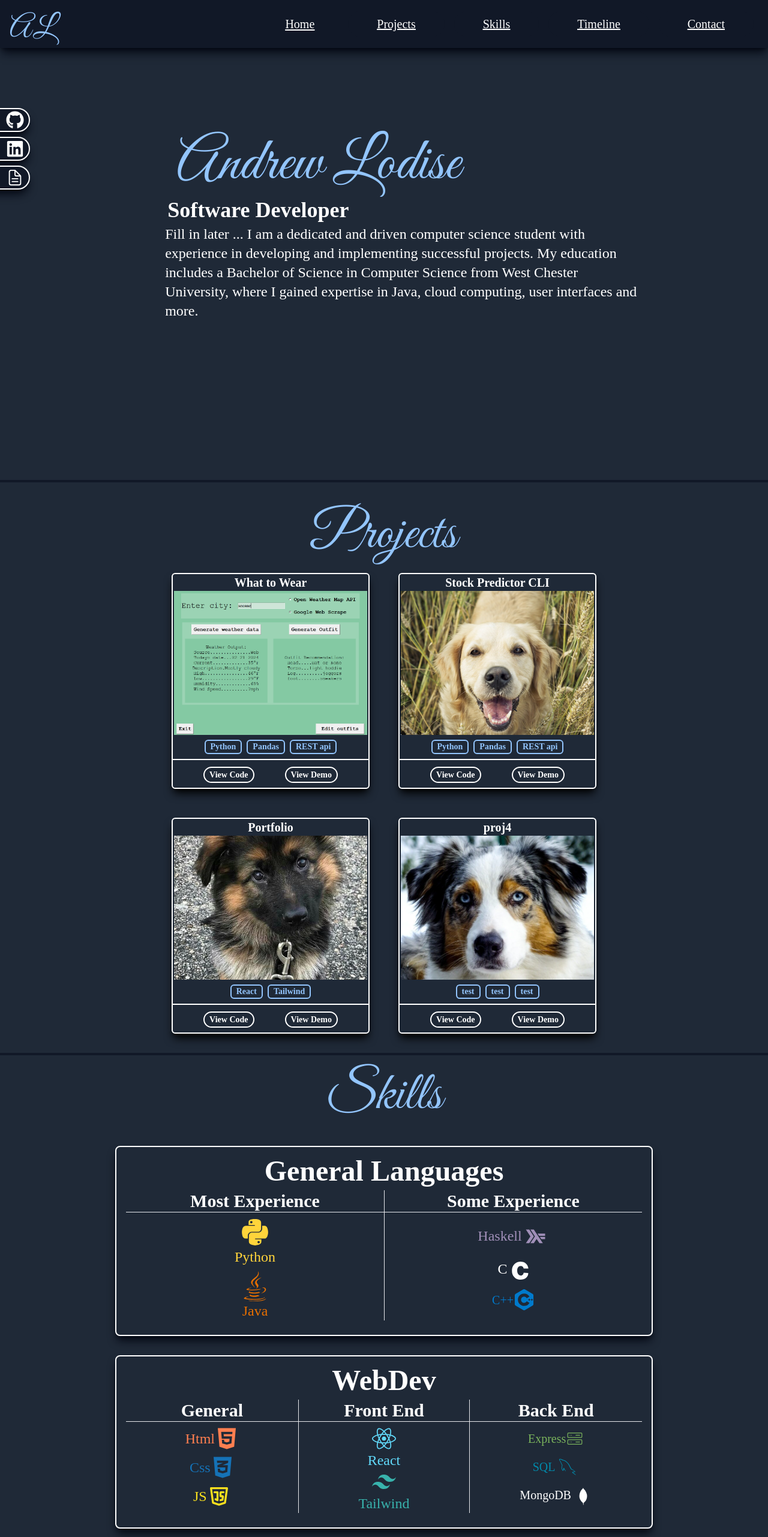
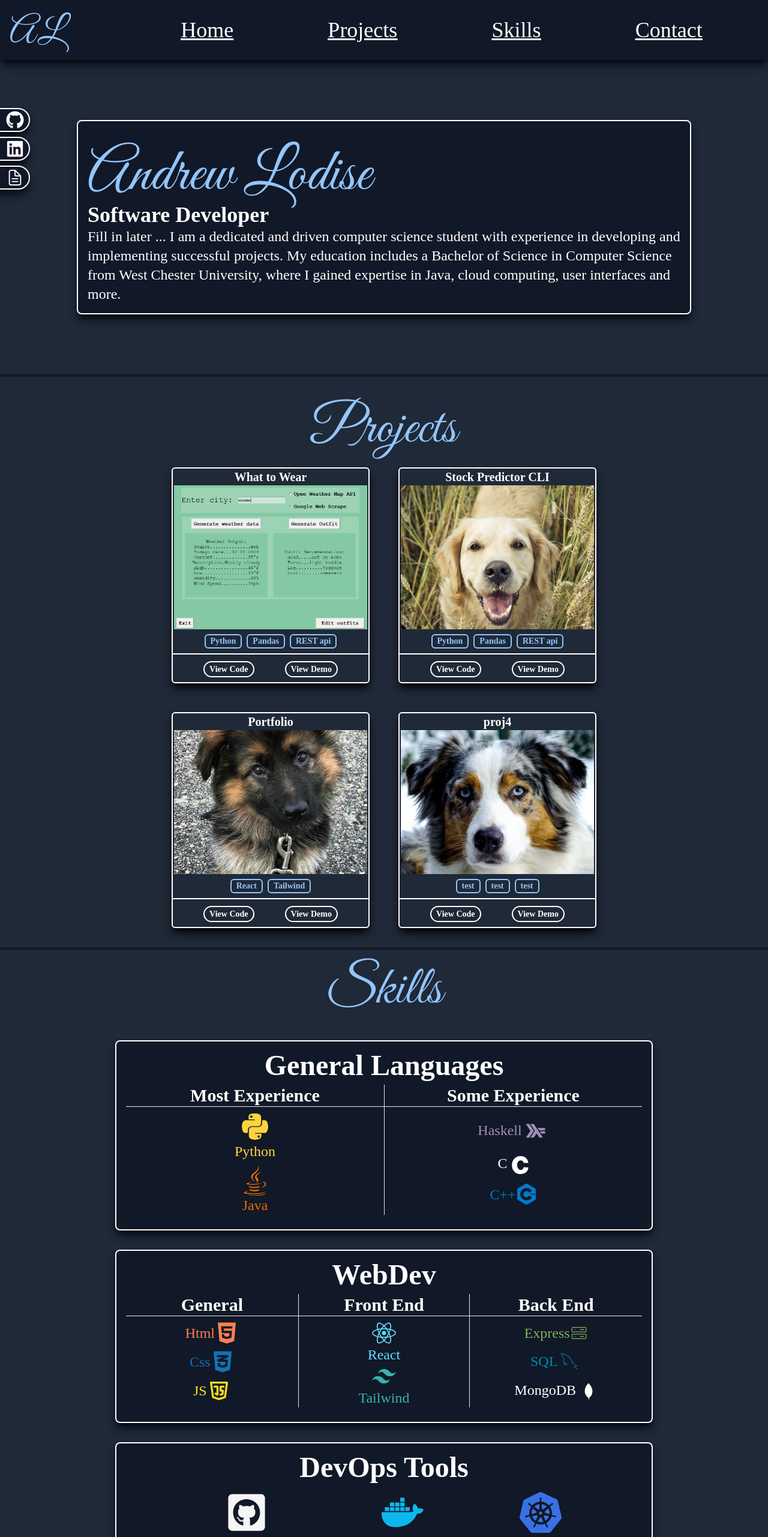
Before and after one commit to Andrew-Lodise/Portfolio, a React (Create React App) app: page / in a window 1280 px wide. Shown: the top 2562 px of the page at 60% size. Built offline with nearby package versions, Linux system fonts and the light colour scheme.

Commit message:
navbar size fixed and gave home page some depth

```diff
--- a/src/App.js
+++ b/src/App.js
@@ -2,7 +2,6 @@ import Navbar from "./components/navbar";
 import Home from "./components/Home";
 import Sidebar from "./components/Sidebar";
 import Projects from "./components/Projects";
-import Timeline from "./components/Timeline";
 import Skills from "./components/Skills";
 import Contact from "./components/Contact";
 
@@ -14,7 +13,6 @@ function App() {
       <Sidebar />
       <Projects />
       <Skills />
-      <Timeline />
       <Contact />
     </div>
   );
--- a/src/components/Contact.jsx
+++ b/src/components/Contact.jsx
@@ -15,7 +15,7 @@ const Contact = () => {
         bg-gray-800' >
             {/** centered content */}
             <div name='content div' className='bg-gray-900 px-10 rounded-lg mb-10 shadow-lg
-            shadow-black'>
+            shadow-black md:w-[60%] lg:w-[50%] lg:first-letter lg:max-w-[800px]'>
                 {/** form heading */}
                 <div className=' text-white text-3xl md:text-4xl lg:text-5xl pb-4 text-center
                 mt-12'>
--- a/src/components/Home.jsx
+++ b/src/components/Home.jsx
@@ -2,22 +2,22 @@ import React from 'react'
 
 const Home = () => {
   return (
-    <div name='home' className='w-full h-screen bg-gray-800'>
+    <div name='home' className='w-full h-auto bg-gray-800'>
       {/** container */}
-      <div className='mx-auto px-8 flex flex-col justify-center pt-[200px] '>
-        <div className='flex flex-col items-center h-full'>
+      <div className='flex flex-col items-center pt-[200px] pb-[100px] '>
+        <div className='flex flex-col p-4 border-2 border-white rounded-lg w-[80%]
+         h-full bg-gray-900 shadow-lg shadow-gray-950'>
           { /* Andrew Lodise */}
-          <div className=' flex flex-col w-screen items-left'>
-            <h1 className='text-[60px] md:text-[90px] lg:text-[100px] ml-[14%] md:ml-[23%] mb-[-30px]
-            md:mb-[-40px] font-greatVibes text-blue-300 min-w-[500px]'>
+          <div className=' flex flex-col items-left mb-[-30px]'>
+            <h1 className='text-[60px] md:text-[90px] lg:text-[100px]
+            font-greatVibes text-blue-300 min-w-[500px]'>
               Andrew Lodise
             </h1>
           </div>
 
           { /* about me section */}
-          <div className='flex flex-col top-[200px] items-left ml-[10%] md:ml-[20%] mr-[10%]
-          md:mr-[15%] lg:py-4'>
-            <p className='text-2xl md:text-4xl text-white font-bold p-1'>
+          <div className='flex flex-col top-[200px] items-left'>
+            <p className='text-2xl md:text-4xl text-white font-bold'>
               Software Developer
             </p>
             <p className='text-md md:text-lg lg:text-2xl text-white '>
--- a/src/components/Navbar.jsx
+++ b/src/components/Navbar.jsx
@@ -12,48 +12,41 @@ const Navbar = () => {
   return (
     <div>
       {/** navbar */}
-      <div className="fixed w-[100%] h-[80px] flex justify-between items-center p-4 bg-gray-900
-       text-white shadow-lg shadow-gray-950">
+      <div className="fixed w-[100%] h-[80px] flex justify-between items-center bg-gray-900
+       text-white shadow-lg shadow-gray-950 lg:h-[100px]">
         {/* logo */}
         <div className="flex h-[60px] w-[100px] cursor-default">
-          <h1 className='font-greatVibes text-[50px] text-blue-300'>
+          <h1 className='font-greatVibes text-[50px] lg:text-[60px] ml-4 lg:mt-[-10px] text-blue-300'>
           AL
           </h1>
         </div>
         {/* menu */}
-        <div>
-          <ul className='hidden md:flex'>
-            <li className='py-2 mx-5 lg:mx-12 m-2 text-xl text-white bg-gray-900
+        <div className='w-[85%]'>
+          <ul className='hidden md:flex w-full justify-evenly text-4xl'>
+            <li className='py-2 mx-5 lg:mx-12 m-2 text-white bg-gray-900
              cursor-pointer hover:border-blue-300 hover:text-blue-300 duration-200
-             underline-offset-2 underline hover:underline-offset-4 hover:scale-125 '>
+             underline-offset-2 underline hover:scale-125'>
               <Link to="home" spy={true} smooth={true} offset={-70} duration={500}>
                 Home
               </Link>
             </li>
-            <li className='py-2 px-5 lg:px-12 m-2 rounded-full text-xl text-white hover:
-            bg-gray-900 cursor-pointer hover:border-blue-300 hover:text-blue-300 duration-200
-             underline-offset-1 underline hover:underline-offset-8'>
-              <Link to="projects" spy={true} smooth={true} offset={-70} duration={500} >
+            <li className='py-2 mx-5 lg:mx-12 m-2 text-white bg-gray-900
+             cursor-pointer hover:border-blue-300 hover:text-blue-300 duration-200
+             underline-offset-2 underline hover:scale-125 '>
+              <Link to="projects" spy={true} smooth={true} offset={-78} duration={500} >
                 Projects
               </Link>
             </li>
-            <li className='py-2 px-5 lg:px-12 m-2 rounded-full text-xl text-white hover:
-            bg-gray-900 cursor-pointer hover:border-blue-300 hover:text-blue-300 duration-200
-             underline-offset-1 underline hover:underline-offset-8'>
-              <Link to="skills" spy={true} smooth={true} offset={-75} duration={500} >
+            <li className='py-2 mx-5 lg:mx-12 m-2 text-white bg-gray-900
+             cursor-pointer hover:border-blue-300 hover:text-blue-300 duration-200
+             underline-offset-2 underline hover:scale-125 '>
+              <Link to="skills" spy={true} smooth={true} offset={-95} duration={500} >
                 Skills
               </Link>
             </li>
-            <li className='py-2 px-5 lg:px-12 m-2 rounded-full text-xl text-white hover:
-            bg-gray-900 cursor-pointer hover:border-blue-300 hover:text-blue-300 duration-200
-             underline-offset-1 underline hover:underline-offset-8'>
-              <Link to="timeline" spy={true} smooth={true} offset={-70} duration={500} >
-                Timeline
-              </Link>
-            </li>
-            <li className='py-2 px-5 lg:px-12 m-2 rounded-full text-xl text-white hover:
-            bg-gray-900 cursor-pointer hover:border-blue-300 hover:text-blue-300 duration-200
-             underline-offset-1 underline hover:underline-offset-8'>
+            <li className='py-2 mx-5 lg:mx-12 m-2 text-white bg-gray-900
+             cursor-pointer hover:border-blue-300 hover:text-blue-300 duration-200
+             underline-offset-2 underline hover:scale-125 '>
               <Link to="contact" spy={true} smooth={true} offset={-70} duration={500} >
                 Contact
               </Link>
@@ -61,44 +54,42 @@ const Navbar = () => {
           </ul>
         </div>
         {/* bar toggle for small screens*/}
-        <div className='md:hidden cursor-pointer border-2 p-2 border-white rounded hover:border-blue-300 z-10'
+        <div className='md:hidden cursor-pointer border-2 p-2 border-white rounded
+        hover:border-blue-300 z-10 mr-2'
               onMouseEnter={() => setIsHovered(true)}
               onMouseLeave={() => setIsHovered(false)}
               onClick={handleBarClick}>
         {!miniMenu ? <FaBars size={30} color={isHovered ? "#98c4fc" : "white"}/> : <RxCross2 size={30} color={isHovered ? "#98c4fc" : "white"}/>}
         </div>
-        {/* mobile pop-out menu  ITS NOT THIS THATS THE PROBLEM*/}
+        {/* mobile pop-out menu*/}
         <ul className={!miniMenu ? 'hidden' : 'absolute top-0 left-0 w-full h-screen bg-gray-900 flex flex-col items-center justify-center duration-700'}>
-          <li className='my-4 p-2 text-4xl border-2 cursor-pointer border-white rounded-lg hover:border-blue-300
-          hover:text-blue-300 duration-200'>
+          <li className='text-4xl py-2 mx-5 lg:mx-12 m-2 text-white bg-gray-900
+             cursor-pointer hover:border-blue-300 hover:text-blue-300 duration-200
+             underline-offset-2 underline hover:scale-125'>
             <Link to="home" spy={true} smooth={true} offset={-70} duration={500}
             onClick={handleBarClick} >
               Home
             </Link>
           </li>
-          <li className='my-4 p-2 text-4xl border-2 cursor-pointer border-white rounded-lg hover:border-blue-300
-          hover:text-blue-300 duration-200'>
+          <li className='text-4xl py-2 mx-5 lg:mx-12 m-2 text-white bg-gray-900
+             cursor-pointer hover:border-blue-300 hover:text-blue-300 duration-200
+             underline-offset-2 underline hover:scale-125'>
             <Link to="projects" spy={true} smooth={true} offset={-70} duration={500}
             onClick={handleBarClick} >
               Projects
             </Link>
           </li>
-          <li className='my-4 p-2 text-4xl border-2 cursor-pointer border-white rounded-lg hover:border-blue-300
-          hover:text-blue-300 duration-200'>
-            <Link to="timeline" spy={true} smooth={true} offset={-70} duration={500}
-            onClick={handleBarClick} >
-              Timeline
-            </Link>
-          </li>
-          <li className='my-4 p-2 text-4xl border-2 cursor-pointer border-white rounded-lg hover:border-blue-300
-          hover:text-blue-300 duration-200'>
-            <Link to="skills" spy={true} smooth={true} offset={-78} duration={500}
+          <li className='text-4xl py-2 mx-5 lg:mx-12 m-2 text-white bg-gray-900
+             cursor-pointer hover:border-blue-300 hover:text-blue-300 duration-200
+             underline-offset-2 underline hover:scale-125'>
+            <Link to="skills" spy={true} smooth={true} offset={-80} duration={500}
             onClick={handleBarClick} >
               Skills
             </Link>
           </li>
-          <li className='my-4 p-2 text-4xl border-2 cursor-pointer border-white rounded-lg hover:border-blue-300
-          hover:text-blue-300 duration-200'>
+          <li className='text-4xl py-2 mx-5 lg:mx-12 m-2 text-white bg-gray-900
+             cursor-pointer hover:border-blue-300 hover:text-blue-300 duration-200
+             underline-offset-2 underline hover:scale-125'>
             <Link to="contact" spy={true} smooth={true} offset={-70} duration={500}
             onClick={handleBarClick} >
               Contact
--- a/src/components/ProjectItem.jsx
+++ b/src/components/ProjectItem.jsx
@@ -3,7 +3,8 @@ import React from 'react'
 const ProjectItem = ({title, imgUrl, tech, codeLink, demoLink}) => {
   return (
      /** entire item */
-    <div className='border-2 border-white rounded-md overflow-hidden w-[330px] h-[360px] shadow-lg shadow-black'>
+    <div className='border-2 border-white rounded-md overflow-hidden w-[330px] h-[360px] shadow-lg
+     shadow-black'>
       <h3 className='text-lg md:text-xl font-semibold text-center text-white'>{title}</h3>
       <div className='flex flex-col items-center'>
         <img src={imgUrl}
--- a/src/components/Sidebar.jsx
+++ b/src/components/Sidebar.jsx
@@ -8,7 +8,7 @@ const Sidebar = () => {
   return (
     <div className='hidden  md:block md:bg-gray-900 md:text-white'>
         <div className={'fixed top-[20%] flex flex-col left-0 text-3xl py-3'}>
-          <ul>
+          <ul className=''>
             <li className='flex items-center justify-between w-[200px] ml-[-150px] hover:ml-[-40px]
             my-2 border-2 border-white hover:border-blue-300 px-2 rounded-full
             hover:text-blue-300 pl-10 duration-200 bg-gray-900 shadow-lg shadow-gray-950'>
@@ -24,7 +24,7 @@ const Sidebar = () => {
             <li className='flex items-center justify-between w-[230px] ml-[-180px] hover:ml-[-40px]
              my-2 border-2 border-white hover:border-blue-300 px-2 rounded-full
              hover:text-blue-300 pl-10 duration-200 bg-gray-900 shadow-lg shadow-gray-950'>
-              <a href="/resume" >Resume</a>
+              <a href="http://tinyurl.com/5n7nw8xn" target="_blank" rel="noreferrer">Resume</a>
               <IoDocumentTextOutline />
             </li>
           </ul>
--- a/src/components/Skills.jsx
+++ b/src/components/Skills.jsx
@@ -23,8 +23,8 @@ const Skills = () => {
       <div name="content div" className='flex flex-col items-center
         align-middle bg-gray-800' >
           {/**  general languages */}
-          <div className='p-4 w-[95%] md:w-[80%] lg:w-[70%] my-4 text-white border-2 border-white rounded-lg
-           shadow-lg shadow-gray-950'>
+          <div className='p-4 w-[95%] md:w-[80%] lg:w-[70%] lg:max-w-[1000px] my-4 text-white border-2 border-white rounded-lg
+           shadow-lg shadow-gray-950 bg-gray-900'>
             <h1 className='text-3xl md:text-4xl lg:text-5xl text-center font-bold'>
             General Languages
             </h1>
@@ -57,24 +57,28 @@ const Skills = () => {
                 border-b-[1px] w-full'>
                   Some Experience
                 </h1>
-                <ul className=' flex flex-col items-center text-xl lg:text-2xl justify-evenly  h-full'>
+                <ul className=' flex flex-col items-center text-xl lg:text-2xl justify-evenly  h-full
+                hover:scale-110'
+                data-tooltip-id="somett" >
                   <li className='flex items-center text-[#A08FB8]'>
                     Haskell <DiHaskell size={45} className='inline '/>
                   </li>
                   <li>
                     C <SiC size={30} className='inline'/>
                   </li>
-                  <li className='text-xl flex items-center text-[#007ACC]'>
+                  <li className='text-xl lg:text-2xl flex items-center text-[#007ACC]'>
                     C++ <SiCplusplus size={35} className='inline'/>
                   </li>
                 </ul>
+                <Tooltip id="somett" place="bottom"
+                  content="Limited experience, Only used in 1 or 2 classes"/>
               </div>
             </div>
           </div>
 
           {/**  Web Dev */}
           <div className='p-4 w-[95%] md:w-[80%] lg:w-[70%] my-4 text-white border-2 border-white rounded-lg
-           shadow-lg shadow-gray-950'>
+           shadow-lg shadow-gray-950 bg-gray-900 lg:max-w-[1000px]'>
             <h1 className='text-3xl md:text-4xl lg:text-5xl text-center font-bold'>
             WebDev
             </h1>
@@ -121,13 +125,13 @@ const Skills = () => {
                 </h1>
                 <ul className='flex flex-col items-center  h-full text-xl lg:text-2xl
                  justify-evenly'>
-                  <li className='text-sm md:text-xl flex items-center text-[#7AB35C]'>
+                  <li className='text-sm md:text-xl lg:text-2xl flex items-center text-[#7AB35C]'>
                     Express <CiServer size={30} className='inline '/>
                   </li>
-                  <li className='text-sm md:text-xl flex items-center text-[#008BAC]'>
+                  <li className='text-sm md:text-xl lg:text-2xl flex items-center text-[#008BAC]'>
                     SQL <DiMysql size={40} className='inline'/>
                   </li>
-                  <li className='text-sm md:text-xl'>
+                  <li className='text-sm md:text-xl lg:text-2xl'>
                     MongoDB <DiMongodb size={30} className='inline'/>
                   </li>
                 </ul>
@@ -137,7 +141,7 @@ const Skills = () => {
 
           {/** DevOps Tools */}
           <div className='p-4 w-[95%] md:w-[80%] lg:w-[70%] my-4 text-white border-2 border-white rounded-lg
-           shadow-lg shadow-gray-950'>
+           shadow-lg shadow-gray-950 bg-gray-900 lg:max-w-[1000px]'>
             <h1 className='text-3xl md:text-4xl lg:text-5xl text-center font-bold'>
             DevOps Tools
             </h1>
--- a/src/components/Timeline.jsx
+++ /dev/null
@@ -1,26 +0,0 @@
-import React from 'react'
-
-const Timeline = () => {
-  return (
-    <div name='timeline' className='h-screen w-full'>
-      {/** Title container */}
-      <div name='title div' className=' bg-gray-800'>
-        <h1 className='text-[60px] md:text-[80px] lg:text-[90px] font-greatVibes
-        text-blue-300 text-center border-t-4 border-gray-900'>
-          Timeline
-        </h1>
-      </div>
-
-      <div name="content div" className=' h-svh flex flex-col items-center justify-center align-middle bg-gray-800' >
-        {/** centered content */}
-            <ul className='text-white text-xl '>
-                <li>item1</li>
-                <li>item2</li>
-                <li>item3</li>
-            </ul>
-        </div>
-    </div>
-  )
-}
-
-export default Timeline
```
Also changed, not shown: 1 other file (tests, documents, lock files or other folders).
